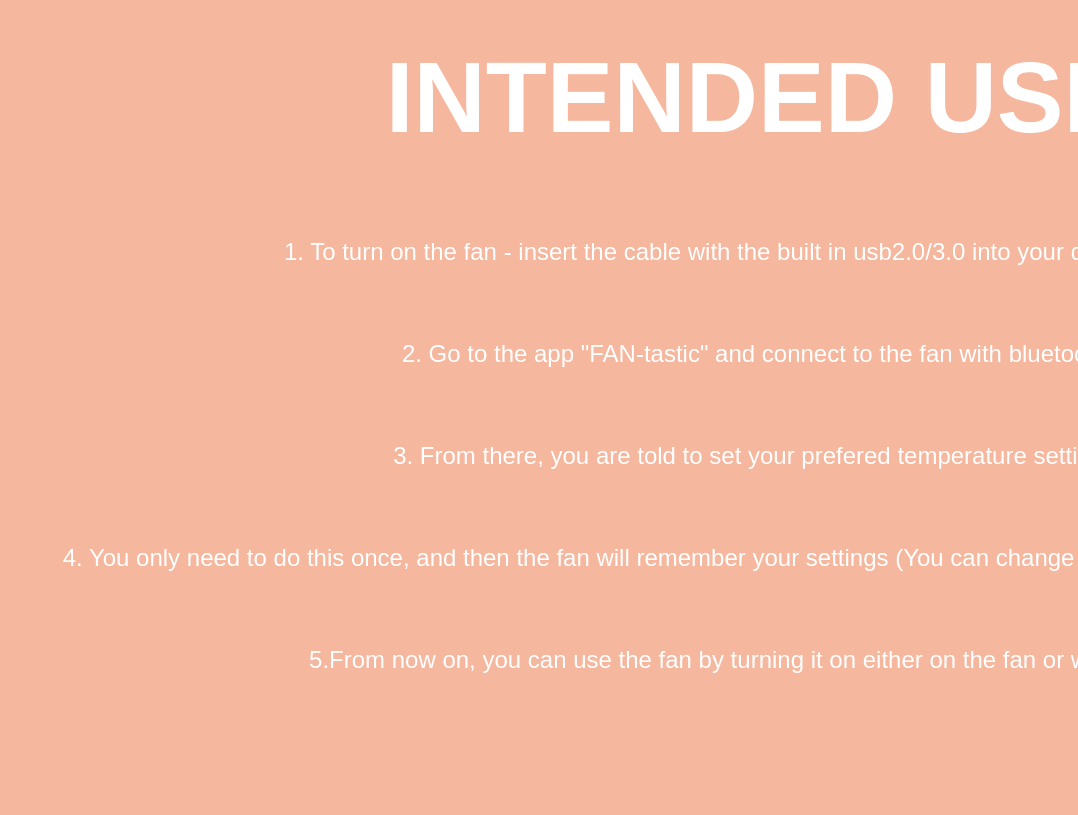
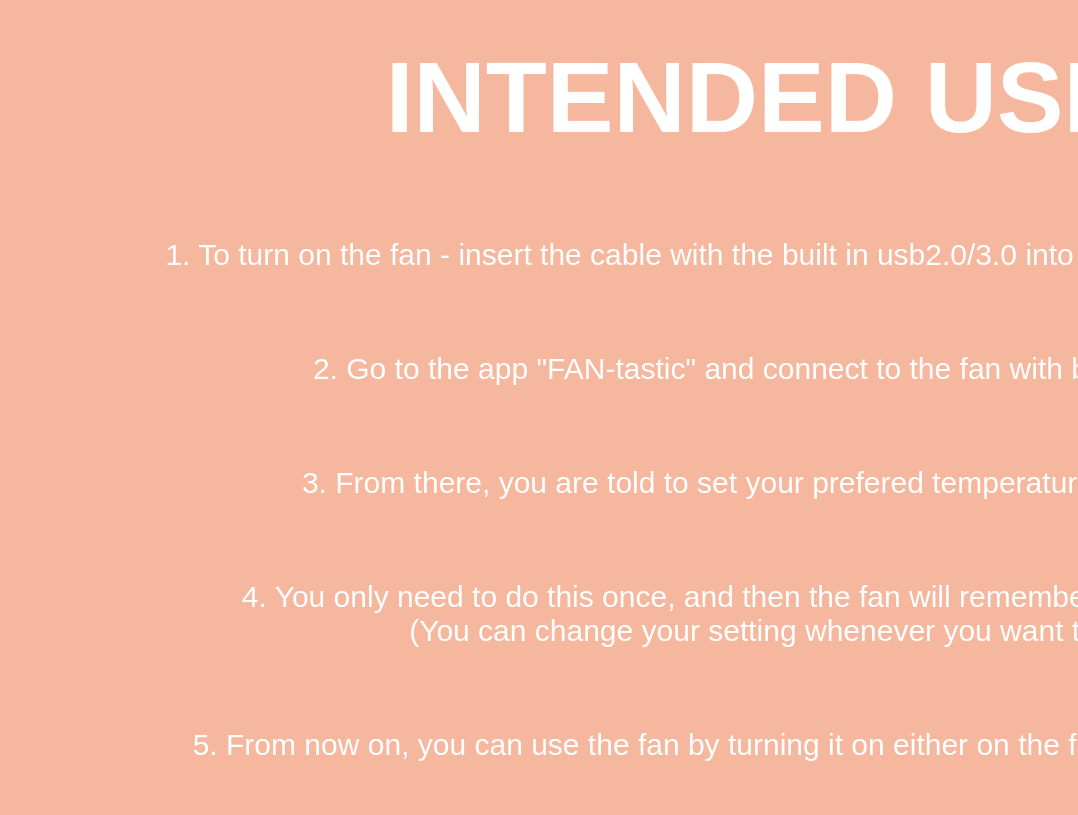
Before and after one commit to Zulatan/InnovationADD, a plain HTML site: page index.html in a window 1280 px wide. Shown: the part 4391-5206 px from the top of the page, without its empty margins (202-1280 px from the left). Drawn offline with Linux system fonts and the light colour scheme.

Commit message:
small changes to section 5

```diff
--- a/index.html
+++ b/index.html
@@ -59,11 +59,11 @@
         <div class="main5">
             <a class="main2Home" href="#top">HOME</a>
             <h1>INTENDED USE</h1>
-            <p>1. To turn on the fan - insert the cable with the built in usb2.0/3.0 into your desired device.
+            <p>1. To turn on the fan - insert the cable with the built in usb2.0/3.0 into your desired device.</p>
             <p>2. Go to the app "FAN-tastic" and connect to the fan with bluetooth. </p>
-            <p> 3. From there, you are told to set your prefered temperature settings.</p>
-            <p>4. You only need to do this once, and then the fan will remember your settings (You can change your setting whenever you want to)</p>
-            <p> 5.From now on, you can use the fan by turning it on either on the fan or with the app.  </p></p>
+            <p>3. From there, you are told to set your prefered temperature settings.</p>
+            <p>4. You only need to do this once, and then the fan will remember your settings <br>(You can change your setting whenever you want to)</p>
+            <p>5. From now on, you can use the fan by turning it on either on the fan or with the app. </p>
         </div>
     </section>
 </body>
--- a/style.css
+++ b/style.css
@@ -127,7 +127,7 @@ body {
 .main4 h1{
     text-align: center;
     font-size: 100px;
-    margin-top: 45px;
+    margin-top: 45  px;
 }
 .main4Container{
     display: grid;
@@ -174,4 +174,5 @@ body {
 .main5 p{
     padding-bottom: 50px;
     text-align: center;
+    font-size: 30px;
 }
```
